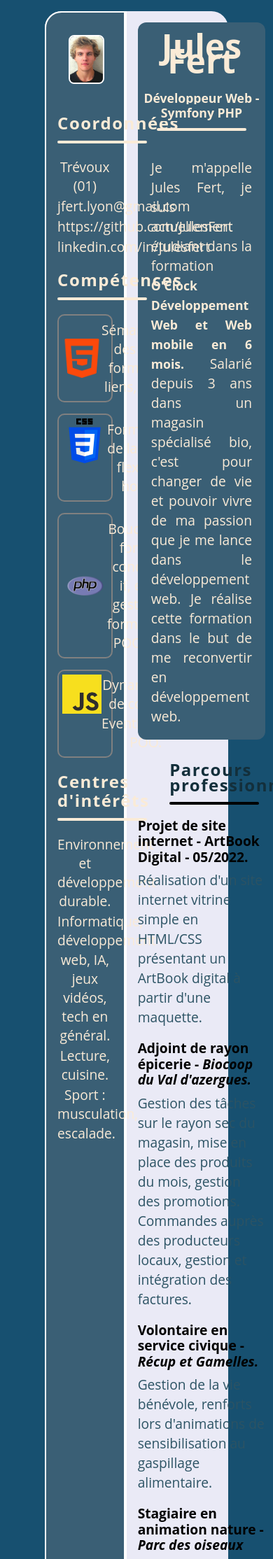
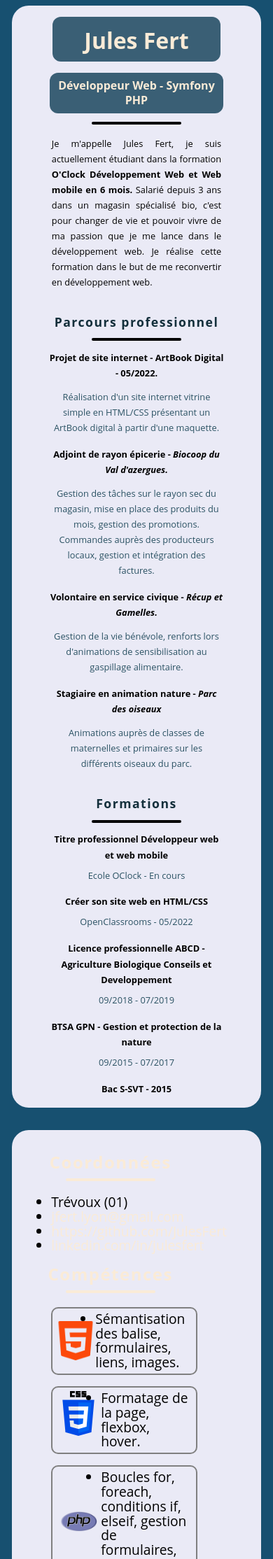
Before and after one commit to JulesFert/JulesFert.github.io, a PHP site: page / in a window 390 px wide; the page is wider, and only the part inside the window is pictured. Shown: the top 2228 px of that part at 70% size. Run offline with PHP 8.4, Linux system fonts and the light colour scheme.

Commit message:
cv responsive design

```diff
--- a/index.html
+++ b/index.html
@@ -21,7 +21,7 @@
                         <li><a class="coordonnates" href="linkedin.com/in/julesfert">linkedin.com/in/julesfert</a></li>
                     </ul>
                 <h2 class="left__title">Compétences</h2>
-                    <ul id="list">
+                    <ul id="list2">
 
                         <div class="html">
                              <img class="html-logo" src="./images/html.png" alt="logo-html">
@@ -61,6 +61,14 @@
                     <p class="intro__text">Je m'appelle Jules Fert, je suis actuellement étudiant dans la formation <strong>O'Clock Développement Web et Web mobile en 6 mois.</strong> Salarié depuis 3 ans dans un magasin spécialisé bio, c'est pour changer de vie et pouvoir vivre de ma passion que je me lance dans le développement web. Je réalise cette formation dans le but de me reconvertir en développement web.</p>
 
                 </header>
+
+                <div class="hidden">
+
+                    <h1 class="intro__title">Jules Fert </h1>
+                    <div class="intro__subtitle"><mark>Développeur Web - Symfony PHP</mark></div>
+                    <p class="intro__text">Je m'appelle Jules Fert, je suis actuellement étudiant dans la formation <strong>O'Clock Développement Web et Web mobile en 6 mois.</strong> Salarié depuis 3 ans dans un magasin spécialisé bio, c'est pour changer de vie et pouvoir vivre de ma passion que je me lance dans le développement web. Je réalise cette formation dans le but de me reconvertir en développement web.</p>
+
+                </div>
 
                 <section class="parkour">
                     <h2 class="parkour__title">Parcours professionnel</h2>
@@ -102,5 +110,47 @@
 
     </div>
 
+    <div class="wrapper--second">
+        <div class="right-content">
+                    <h2 class="left__title">Coordonnées</h2>
+                        <ul>
+                            <li>Trévoux (01)</li>
+                            <li><a class="coordonnates" href="mailto:jfert.lyon@gmail.com">jfert.lyon@gmail.com</a></li>
+                            <li><a class="coordonnates" href="https://github.com/JulesFert">https://github.com/JulesFert</a></li>
+                            <li><a class="coordonnates" href="linkedin.com/in/julesfert">linkedin.com/in/julesfert</a></li>
+                        </ul>
+                    <h2 class="left__title">Compétences</h2>
+                        <ul id="list">
+
+                            <div class="html">
+                                <img class="html-logo" src="./images/html.png" alt="logo-html">
+                                <li>Sémantisation des balise, formulaires, liens, images.</li>
+                            </div>
+
+                            <div class="css">
+                                <img class="css-logo" src="./images/logo-css.png" alt="logo-css">
+                                <li>Formatage de la page, flexbox, hover.</li>
+                            </div>
+
+                            <div class="php">
+                                <img class="php-logo" src="./images/logo-php5.png" alt="logo-php">
+                                <li>Boucles for, foreach, conditions if, elseif, gestion de formulaires, POO, SQL.</li>
+                            </div>
+
+                            <div class="js">
+                                <img class="js-logo" src="./images/javascript.png" alt="logo-js">
+                                <li>Dynamisation de contenu, EventListener, POO.</li>
+                            </div>
+
+                        </ul>
+                    <h2 class="left__title">Centres d'intérêts</h2>
+                    <ul class="interest__list">
+                        <li>Environnement et développement durable.</li>
+                        <li>Informatique, développement web, IA, jeux vidéos, tech en général.</li>
+                        <li>Lecture, cuisine.</li>
+                        <li>Sport : musculation, escalade.</li>
+                    </ul>
+        </div>
+    </div>
     </body>
 </html>
--- a/style.cv.css
+++ b/style.cv.css
@@ -28,6 +28,17 @@ body {
     justify-content: space-between;
     background-color: rgb(234, 234, 246);
     border-radius: 1.5rem;
+}
+
+.wrapper--second {
+    width: 95%;
+    margin: 1rem auto;
+    display: flex;
+    justify-content: space-between;
+    background-color: rgb(234, 234, 246);
+    border-radius: 1.5rem;
+    margin-top: 2rem;
+    display: none;
 }
 
 /* ******************************************************HEADER********************************************* */
@@ -165,7 +176,7 @@ strong, mark {
     height: 3.5rem;
 }
 
-.css, .php, .js {
+.css, .php, .js, .git {
     display: flex;
     align-items: flex-start;
     border: 2px solid grey;
@@ -293,6 +304,10 @@ strong, mark {
     margin: auto;
 }
 
+.hidden {
+    display: none;
+}
+
 /* ***************************************************RESPONSIVE DESIGN************************************************************* */
 /* @media screen and (min-width: 1100px) {
     .wrapper {
@@ -306,3 +321,153 @@ strong, mark {
         width: 800px;
     }
 } */
+
+/* @media screen and (max-width: 1080px) {
+   .left-content {
+    display: none;
+   }
+
+   .wrapper{
+    justify-content: center;
+    margin: auto;
+   }
+
+   .right-content {
+    border: none;
+    }
+  } */
+
+  @media screen and (max-width: 950px) {
+
+    .left-content {
+        display: none;
+    }
+
+    .wrapper{
+        justify-content: center;
+        margin: auto;
+    }
+
+    .right-content {
+        border: none;
+    }
+
+    .intro {
+        font-size: 0.8rem;
+    }
+
+    .parkour p {
+        font-size: 0.8rem;
+        text-align: center;
+    }
+
+    .parkour__subtitle {
+        font-size: 1rem;
+        text-align: center;
+    }
+
+    .formation__subtitle {
+        font-size: 1rem;
+        text-align: center;
+    }
+
+    .formation p {
+        font-size: 0.8rem;
+        text-align: center;
+    }
+
+    .intro__title {
+        font-size: 2rem;
+    }
+
+    .right-content {
+        border: none;
+    }
+  }
+
+  @media screen and (max-width: 800px) {
+
+    .wrapper--second{
+        display: block;
+    }
+
+    .wrapper{
+        width: 95%;
+    }
+
+    header {
+        display: none;
+    }
+
+    .right-content {
+        border: none;
+    }
+
+    .hidden {
+        display: block;
+    }
+
+    .hidden p {
+        text-align: justify;
+        color: black;
+        padding: 0.2rem;
+        line-height: 22px;
+        font-size: 0.8rem;
+    }
+
+    .parkour p {
+        padding: 0.2rem;
+        line-height: 22px;
+        text-align: center;
+    }
+
+    .hidden p strong {
+        font-size: 0.8rem;
+    }
+
+    .intro__title {
+        background-color: rgb(58, 95, 117);
+        border-radius: 12px;
+        height: 2.5rem;
+        width: 15rem;
+        margin: auto;
+    }
+
+    .intro__subtitle {
+        margin-top: 1rem;
+        margin-bottom:  0rem;
+    }
+
+    .intro__subtitle mark {
+        border-radius: 12px;
+        padding: 8px;
+    }
+
+    .intro__subtitle:after {
+        background: rgb(0, 0, 0);
+    }
+
+    .parkour__title, .formation__title {
+        width: 100%;
+        font-size: 1.1rem;
+    }
+
+    .parkour__subtitle, .formation__subtitle {
+        font-size: 0.8rem;
+        text-align: center;
+    }
+
+    .formation p {
+        padding: 0.2rem;
+        line-height: 22px;
+        text-align: center;
+        font-size: 0.8rem;
+    }
+  }
+
+  @media screen and (max-width: 480px) {
+    .intro__subtitle mark {
+        font-size: 1rem;
+        display: block;
+    }
+  }
```
Also changed, not shown: images/git-logo.jpg (added), images/git-logo2.png (added), images/git-logo3.jpg (added), images/git.jpg (added).
